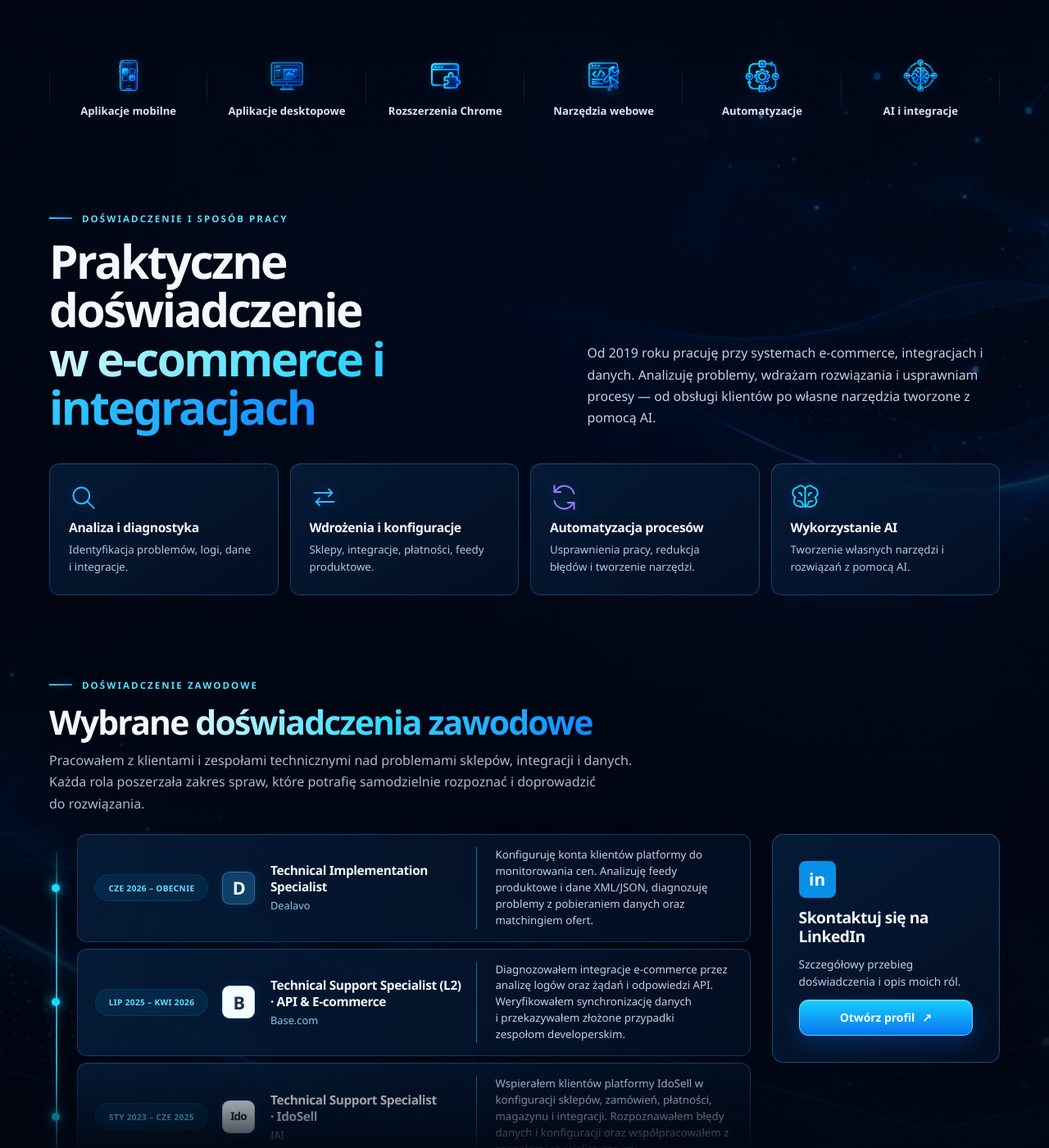
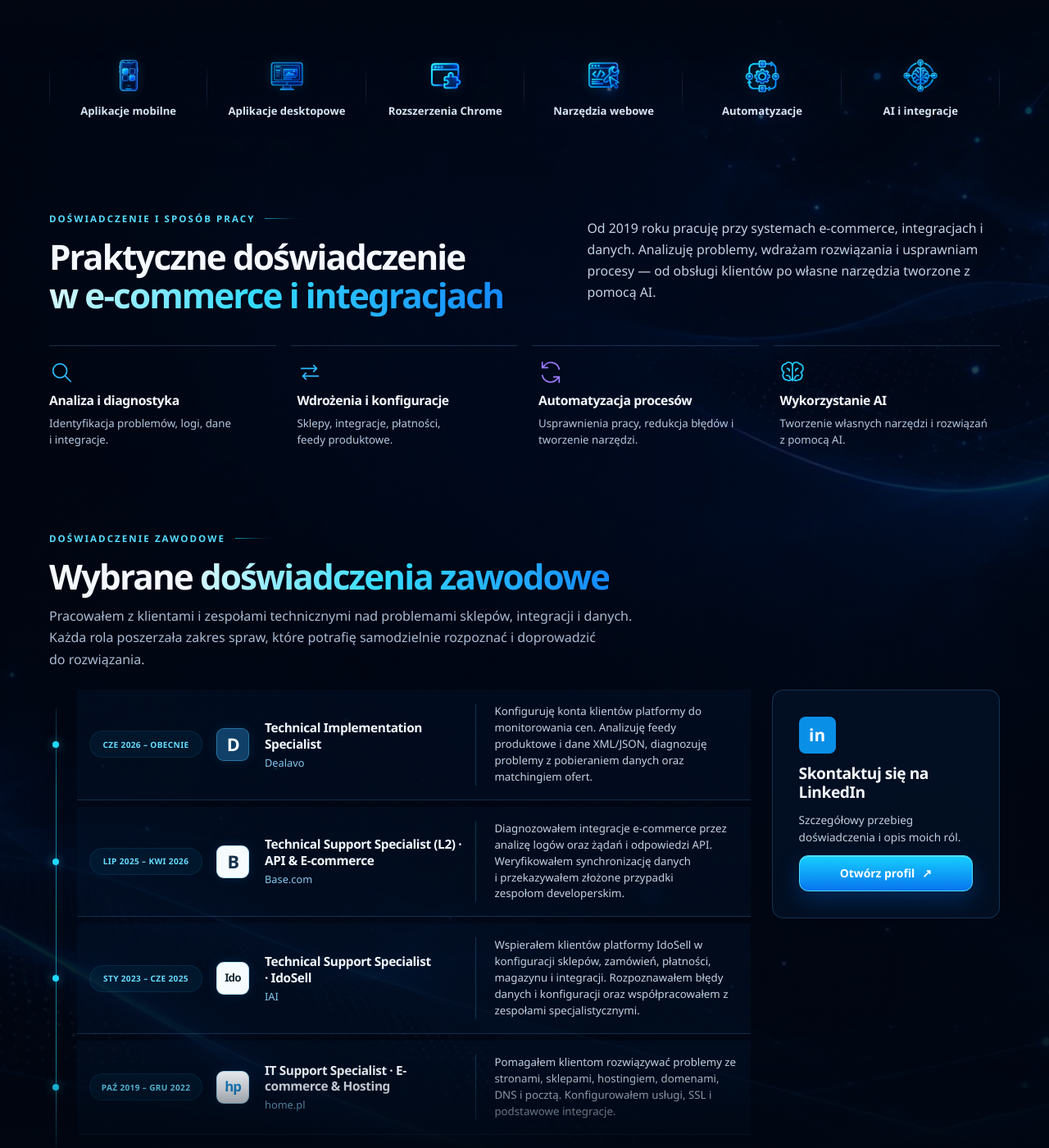
Before and after one commit to wiktor-furmanczyk/wiktor-furmanczyk.github.io, a Jekyll site: the page built from index.md, in a window 1280 px wide and 1400 px high, scrolled down 672 px. Shown: the whole window at 82% size. Built offline with Jekyll 4.4.1, drawn with Linux system fonts in a browser that asks for light colours.

Commit message:
Lighten homepage experience and align headings

```diff
--- a/assets/css/style.scss
+++ b/assets/css/style.scss
@@ -732,15 +732,22 @@ html[lang="zh-CN"] h1, html[lang="zh-CN"] h2, html[lang="zh-CN"] h3 { letter-spa
 }
 
 /* Portfolio story and project presentation */
+.home-page .about-intro h2,
+.home-page .experience-section .section-heading h2,
+.home-page .projects-section .section-heading h2,
+.home-page .roadmap-banner-copy h2,
+.home-page .blog-heading h2 { font-size: clamp(2rem, 3.3vw, 2.7rem); line-height: 1.12; }
+.home-page .blog-heading h2 { margin-top: 0; }
 .about-section { padding-block: clamp(18px, 3vw, 36px); }
-.about-intro { display: grid; grid-template-columns: minmax(0, 1fr) minmax(0, .85fr); align-items: end; gap: clamp(30px, 5vw, 72px); }
-.about-intro .section-kicker::before, .experience-section .section-kicker::before { width: 28px; height: 2px; flex: 0 0 28px; content: ''; background: linear-gradient(90deg, var(--cyan), var(--blue)); box-shadow: 0 0 13px rgba(32, 217, 255, .35); }
+.about-intro { display: grid; grid-template-columns: minmax(0, 1fr) minmax(0, .85fr); align-items: center; gap: clamp(30px, 5vw, 72px); }
+.about-intro .section-kicker::after { width: 46px; height: 1px; flex: 0 0 46px; content: ""; background: linear-gradient(90deg, rgba(32,217,255,.66), rgba(32,217,255,.08) 72%, transparent); }
 .about-intro .section-kicker, .experience-section .section-kicker { display: flex; align-items: center; gap: 12px; }
-.about-intro h2 { max-width: 560px; margin: 0; font-size: clamp(2.2rem, 4.5vw, 3.55rem); line-height: 1.05; }
+.about-intro h2 { max-width: 560px; margin: 0; }
 .about-intro > p { max-width: 505px; margin: 0 0 5px; color: #c3d2e5; font-size: .99rem; line-height: 1.65; }
-.about-strengths { display: grid; grid-template-columns: repeat(4, minmax(0, 1fr)); gap: 14px; margin-top: clamp(24px, 3vw, 38px); }
-.about-strength { min-width: 0; padding: clamp(15px, 2vw, 23px); background: linear-gradient(145deg, rgba(5, 29, 59, .86), rgba(3, 16, 37, .8)); border: 1px solid rgba(37, 153, 221, .36); border-radius: 13px; box-shadow: inset 0 1px rgba(255, 255, 255, .04); }
-.about-strength svg { display: block; width: 35px; height: 35px; margin-bottom: 9px; fill: none; stroke: #2dbbff; stroke-width: 1.8; stroke-linecap: round; stroke-linejoin: round; filter: drop-shadow(0 0 8px rgba(28, 157, 255, .32)); }
+.about-strengths { display: grid; grid-template-columns: repeat(4, minmax(0, 1fr)); gap: 18px; margin-top: clamp(24px, 3vw, 38px); }
+.about-strength { min-width: 0; padding: 17px 8px 0; background: transparent; border-top: 1px solid rgba(80, 157, 212, .28); }
+.about-strength:first-child { padding-left: 0; }
+.about-strength svg { display: block; width: 30px; height: 30px; margin-bottom: 9px; fill: none; stroke: #2dbbff; stroke-width: 1.8; stroke-linecap: round; stroke-linejoin: round; }
 .about-strength:nth-child(3) svg { stroke: #9b7bff; }
 .about-strength h3 { color: #f4f8ff; font-size: .98rem; line-height: 1.3; }
 .about-strength p { margin: 7px 0 0; color: #b5c7de; font-size: .83rem; line-height: 1.55; }
@@ -748,20 +755,19 @@ html[lang="zh-CN"] h1, html[lang="zh-CN"] h2, html[lang="zh-CN"] h3 { letter-spa
 
 .experience-section { scroll-margin-top: 88px; }
 .experience-section .section-heading { margin-bottom: 24px; }
-.experience-section .section-kicker::after { display: none; }
 .experience-section .section-heading p:last-child { max-width: 760px; }
 .experience-layout { display: grid; grid-template-columns: minmax(0, 1fr) minmax(210px, 24%); align-items: start; gap: clamp(16px, 2vw, 28px); }
 .experience-timeline { min-width: 0; }
-.experience-contact { display: flex; min-width: 0; flex-direction: column; align-items: flex-start; gap: 12px; padding: clamp(20px, 2.5vw, 32px); background: linear-gradient(145deg, rgba(5, 29, 59, .9), rgba(3, 16, 37, .84)); border: 1px solid rgba(37, 153, 221, .45); border-radius: 14px; }
+.experience-contact { position: sticky; top: 92px; display: flex; min-width: 0; flex-direction: column; align-items: flex-start; gap: 12px; padding: clamp(20px, 2.5vw, 32px); background: rgba(4, 22, 47, .55); border: 1px solid rgba(74, 158, 218, .25); border-radius: 14px; }
 .experience-contact-icon { display: grid; width: 45px; height: 45px; place-items: center; color: white; background: #0a8fe7; border-radius: 8px; font-size: 1.3rem; font-weight: 900; }
 .experience-contact h3 { margin: 0; font-size: 1.2rem; line-height: 1.2; }
 .experience-contact p { margin: 0; color: #bfd0e2; font-size: .85rem; line-height: 1.55; }
 .experience-contact .button { width: 100%; min-height: 44px; justify-content: center; text-align: center; }
 .experience-list { position: relative; display: grid; gap: 8px; margin: 0 0 0 8px; padding: 0 0 0 26px; list-style: none; }
-.experience-list::before { position: absolute; top: 23px; bottom: 23px; left: 0; width: 2px; content: ''; background: linear-gradient(180deg, rgba(32, 217, 255, .18), rgba(32, 217, 255, .8) 12%, rgba(32, 217, 255, .8) 88%, rgba(32, 217, 255, .18)); box-shadow: 0 0 14px rgba(32, 217, 255, .34); }
-.experience-card { position: relative; display: grid; min-width: 0; min-height: 94px; grid-template-columns: 138px 42px minmax(0, .9fr) minmax(0, 1.2fr); align-items: center; gap: 17px; padding: 15px 21px; background: linear-gradient(100deg, rgba(5, 28, 57, .9), rgba(3, 15, 35, .82)); border: 1px solid rgba(37, 153, 221, .32); border-radius: 12px; box-shadow: inset 0 1px rgba(255, 255, 255, .035), 0 7px 22px rgba(0, 0, 0, .13); }
-.experience-card::before { position: absolute; top: calc(50% - 5px); left: -32px; width: 10px; height: 10px; content: ''; background: var(--cyan); border-radius: 50%; box-shadow: 0 0 0 3px rgba(32, 217, 255, .12), 0 0 16px var(--cyan); }
-.experience-period { display: inline-flex; min-height: 33px; align-items: center; justify-content: center; padding: 5px 10px; color: #67ddff; background: rgba(7, 72, 108, .34); border: 1px solid rgba(36, 174, 226, .12); border-radius: 999px; font-size: .63rem; font-weight: 800; letter-spacing: .035em; line-height: 1.2; text-align: center; text-transform: uppercase; }
+.experience-list::before { position: absolute; top: 23px; bottom: 23px; left: 0; width: 1px; content: ''; background: linear-gradient(180deg, rgba(32, 217, 255, .16), rgba(32, 217, 255, .56) 12%, rgba(32, 217, 255, .56) 88%, rgba(32, 217, 255, .16)); }
+.experience-card { position: relative; display: grid; min-width: 0; min-height: 94px; grid-template-columns: 138px 42px minmax(0, .9fr) minmax(0, 1.2fr); align-items: center; gap: 17px; padding: 17px 15px; background: rgba(4, 24, 51, .34); border-bottom: 1px solid rgba(74, 158, 218, .24); }
+.experience-card::before { position: absolute; top: calc(50% - 4px); left: -30px; width: 8px; height: 8px; content: ''; background: var(--cyan); border-radius: 50%; box-shadow: 0 0 12px rgba(32, 217, 255, .56); }
+.experience-period { display: inline-flex; min-height: 33px; align-items: center; justify-content: center; padding: 5px 10px; color: #67ddff; background: rgba(7, 72, 108, .18); border: 1px solid rgba(36, 174, 226, .12); border-radius: 999px; font-size: .63rem; font-weight: 800; letter-spacing: .035em; line-height: 1.2; text-align: center; text-transform: uppercase; }
 .experience-mark { display: grid; width: 40px; height: 40px; place-items: center; color: #f4fbff; background: #103f67; border: 1px solid rgba(78, 189, 241, .42); border-radius: 9px; box-shadow: 0 0 15px rgba(25, 143, 222, .15); font-size: 1.35rem; font-weight: 900; letter-spacing: -.07em; line-height: 1; }
 .experience-card:nth-child(2) .experience-mark { color: #16304a; background: #f6fbff; }
 .experience-card:nth-child(3) .experience-mark { color: #172a36; background: #f6fbff; font-size: .84rem; letter-spacing: -.06em; }
@@ -772,9 +778,9 @@ html[lang="zh-CN"] h1, html[lang="zh-CN"] h2, html[lang="zh-CN"] h3 { letter-spa
 .experience-role { min-width: 0; }
 .experience-role h3 { color: #f2f8ff; font-size: .96rem; line-height: 1.3; }
 .experience-role .experience-company { margin: 4px 0 0; color: #84c9ef; font-size: .8rem; line-height: 1.3; }
-.experience-summary { min-width: 0; margin: 0; padding-left: 22px; color: #c2d1e1; border-left: 1px solid rgba(32, 217, 255, .48); font-size: .83rem; line-height: 1.5; }
+.experience-summary { min-width: 0; margin: 0; padding-left: 22px; color: #c2d1e1; border-left: 1px solid rgba(32, 217, 255, .22); font-size: .83rem; line-height: 1.5; }
 .experience-source { max-width: 100%; margin-top: 24px; white-space: normal; }
-.experience-card-secondary { background: linear-gradient(100deg, rgba(6, 26, 52, .84), rgba(3, 14, 31, .74)); }
+.experience-card-secondary { background: rgba(4, 24, 51, .22); }
 
 @media (max-width: 1180px) {
   .experience-card { grid-template-columns: 130px 40px minmax(0, 1fr); }
@@ -782,7 +788,7 @@ html[lang="zh-CN"] h1, html[lang="zh-CN"] h2, html[lang="zh-CN"] h3 { letter-spa
 }
 @media (max-width: 980px) {
   .experience-layout { grid-template-columns: minmax(0, 1fr); }
-  .experience-contact { align-items: center; text-align: center; }
+  .experience-contact { position: static; align-items: center; text-align: center; }
   .experience-contact .button { width: auto; }
   .about-strengths { grid-template-columns: repeat(2, minmax(0, 1fr)); }
 }
@@ -884,9 +890,8 @@ html[lang="zh-CN"] h1, html[lang="zh-CN"] h2, html[lang="zh-CN"] h3 { letter-spa
 }
 @media (max-width: 480px) {
   .about-section { padding-block: 12px; }
-  .about-intro h2 { font-size: clamp(2rem, 9.2vw, 2.6rem); }
   .about-intro > p { font-size: .94rem; }
-  .about-strength { padding: 14px; }
+  .about-strength { padding: 14px 4px 0; }
   .about-strength h3 { font-size: .87rem; }
   .about-strength p { font-size: .75rem; }
   .experience-contact .button { width: 100%; }
```
